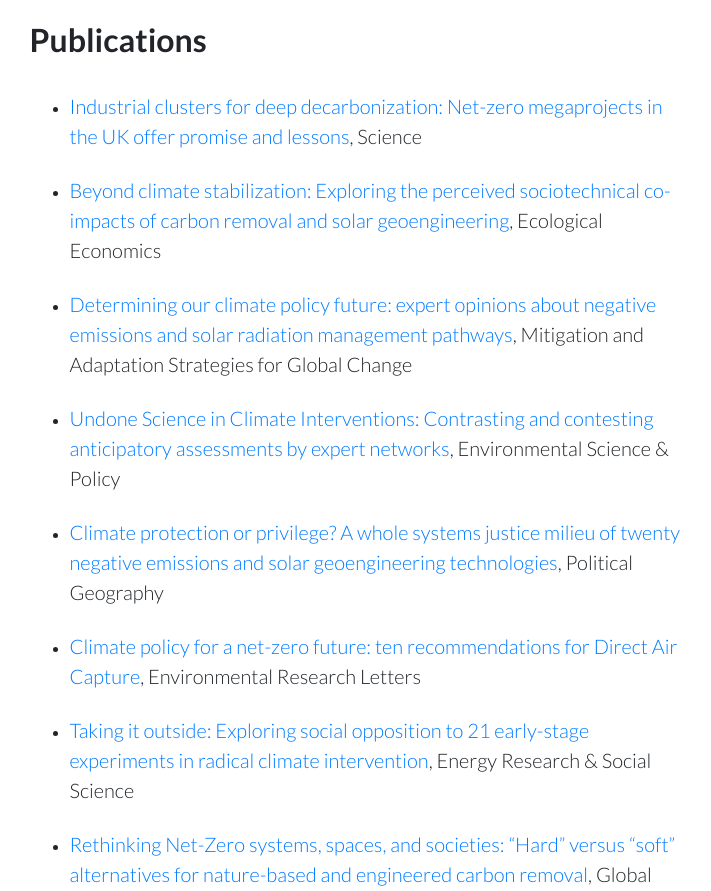
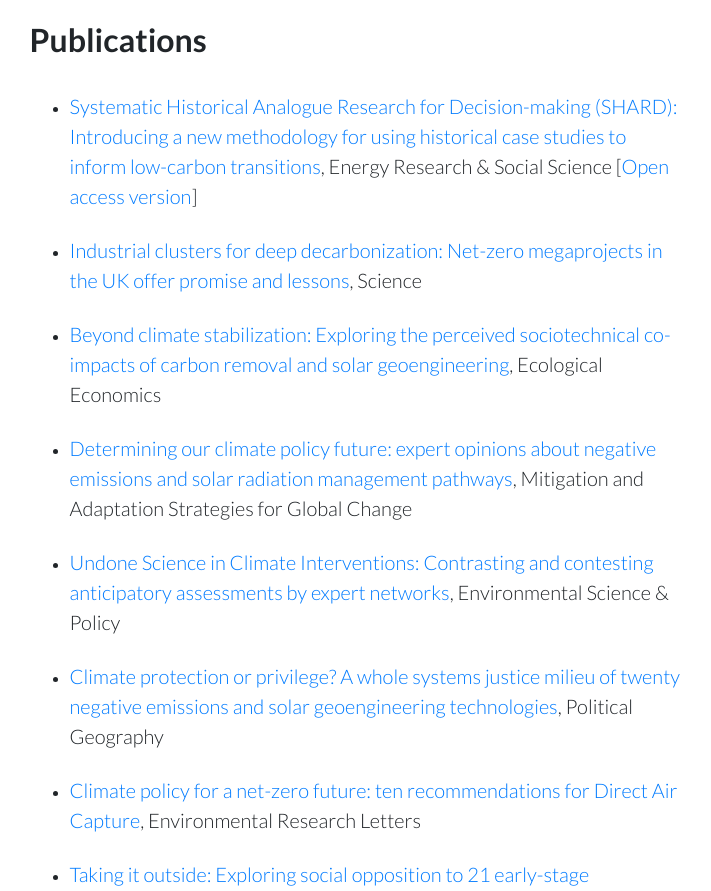
Before and after one commit to genie-erc/genie-erc.github.io, a website: page index.html in a window 1280 px wide. Shown: the part 7661-8552 px from the top of the page, without its empty margins (283-994 px from the left). Drawn offline with Linux system fonts and the light colour scheme.

Commit message:
Update index.html
new papers

```diff
--- a/index.html
+++ b/index.html
@@ -482,6 +482,8 @@ header .overlay {
           <h2>Publications</h2>
           <br>
           <ul>
+            <li><p class="lead mb-0"><a href="https://doi.org/10.1016/j.erss.2022.102768" target="_blank">Systematic Historical Analogue Research for Decision-making (SHARD): Introducing a new methodology for using historical case studies to inform low-carbon transitions</a>, Energy Research & Social Science [<a href="https://www.researchgate.net/publication/363794846_Systematic_Historical_Analogue_Research_for_Decision-making_SHARD_Introducing_a_new_methodology_for_using_historical_case_studies_to_inform_low-carbon_transitions" target="_blank">Open access version</a>]</p></li>
+          <br>
           <li><p class="lead mb-0"><a href="https://www.science.org/doi/epdf/10.1126/science.add0402" target="_blank">Industrial clusters for deep decarbonization: Net-zero megaprojects in the UK offer promise and lessons</a>, Science</p></li>
           <br>
           <li><p class="lead mb-0"><a href="https://www.sciencedirect.com/science/article/pii/S0921800922003093" target="_blank">Beyond climate stabilization: Exploring the perceived sociotechnical co-impacts of carbon removal and solar geoengineering</a>, Ecological Economics</p></li>
```
